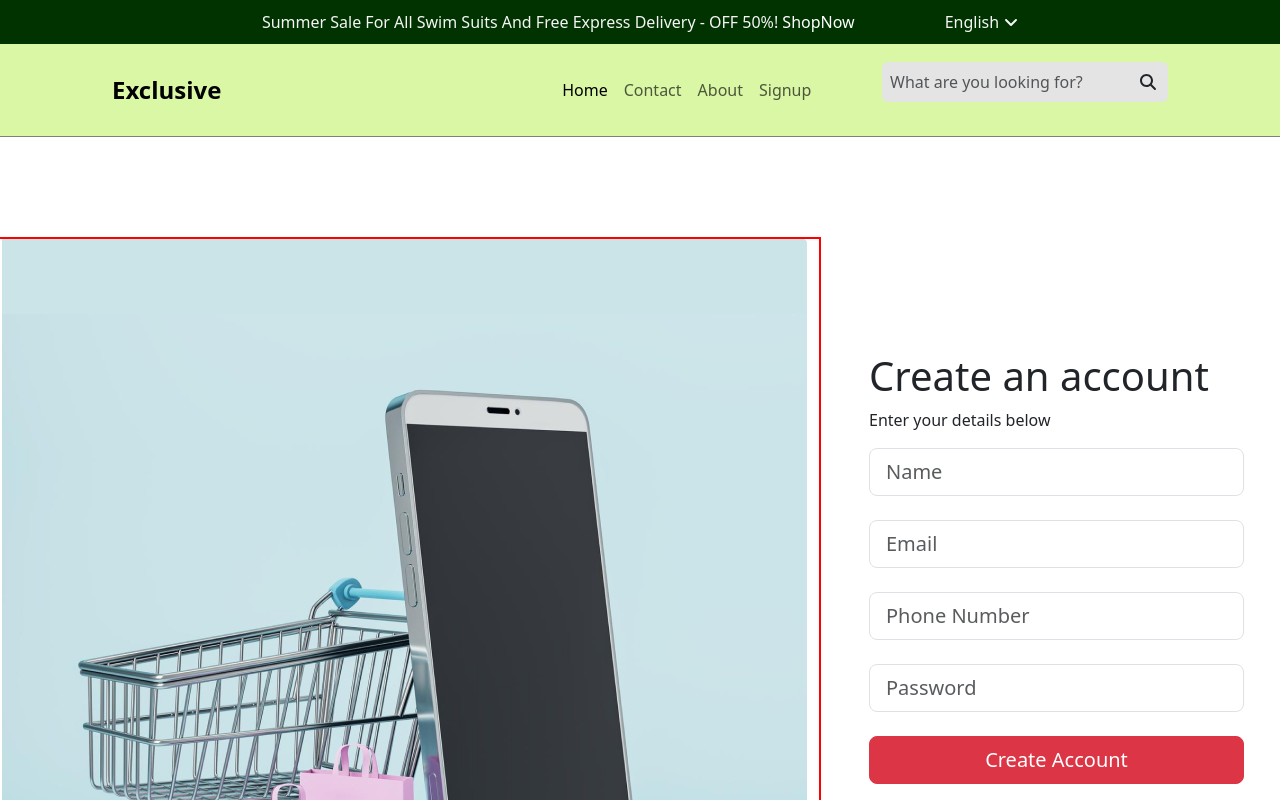
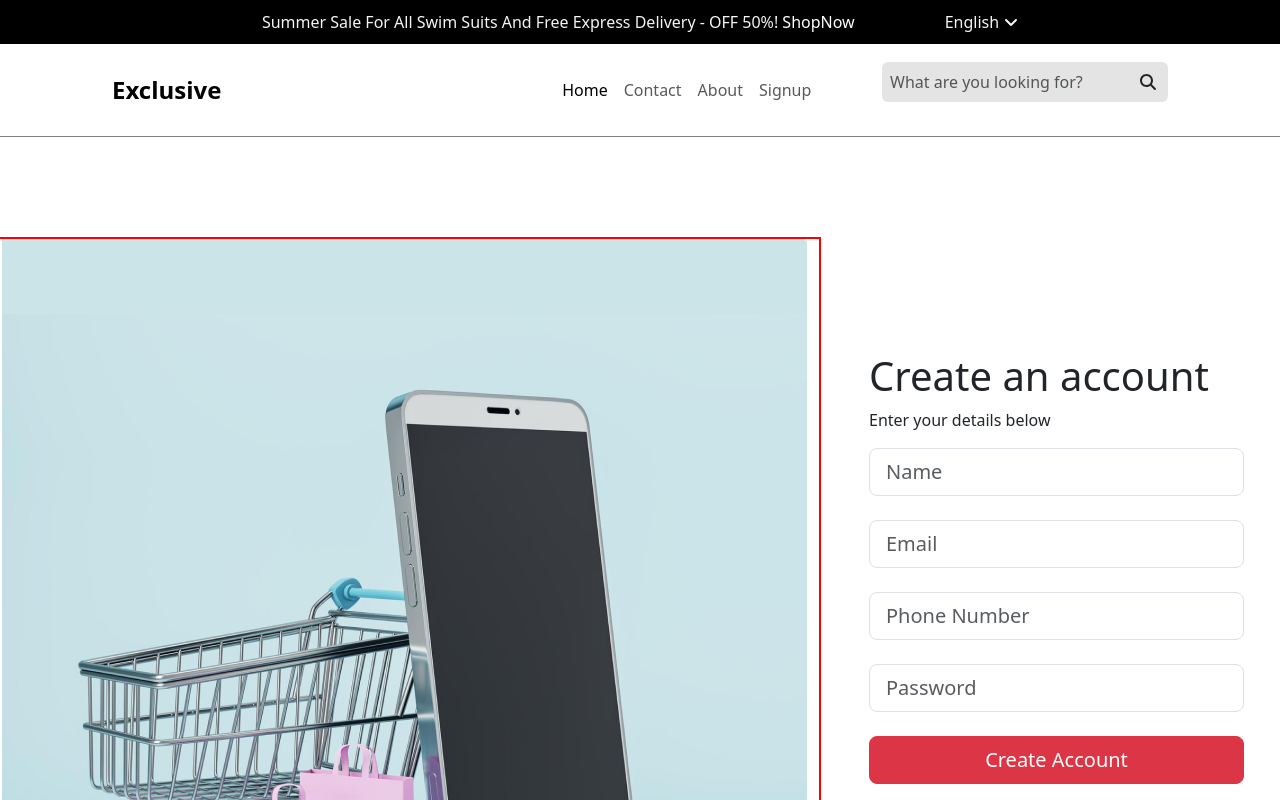
Before and after one commit to SARPJ/ecart, a React (Vite) app: page /signup in a window 1280 px wide. Shown: the top 800 px of the page. Built offline with nearby package versions, Linux system fonts and the light colour scheme.

Commit message:
Updated styles and footer component

```diff
--- a/src/compo/file.css
+++ b/src/compo/file.css
@@ -5,7 +5,7 @@
 }
 .UpperHeader{
     width: 100%;
-    background-color: #003300;
+    background-color: #000000;
     height: fit-content;
     color: whitesmoke;
     padding: 10px;
@@ -34,7 +34,7 @@
 .LowerHeader{
     border-bottom: 1px solid gray;
     padding: 10px 100px;
-    background-color: #DAF7A6;
+    /* background-color: gray; */
 }
 
 .logo{
--- a/src/compo/footer.jsx
+++ b/src/compo/footer.jsx
@@ -25,7 +25,7 @@ function footer() {
           <a className=" text-white" href="/">Login / Register</a>
           <a className=" text-white" href="/">Cart</a>
           <a className=" text-white" href="/">Wishlist</a>
-          <a className=" text-white" href="/">Shop</a>
+          <a className=" text-white a" href="/">Shop</a>
 
           </div>
           <div className='col d-flex flex-column gap-3'>
```
